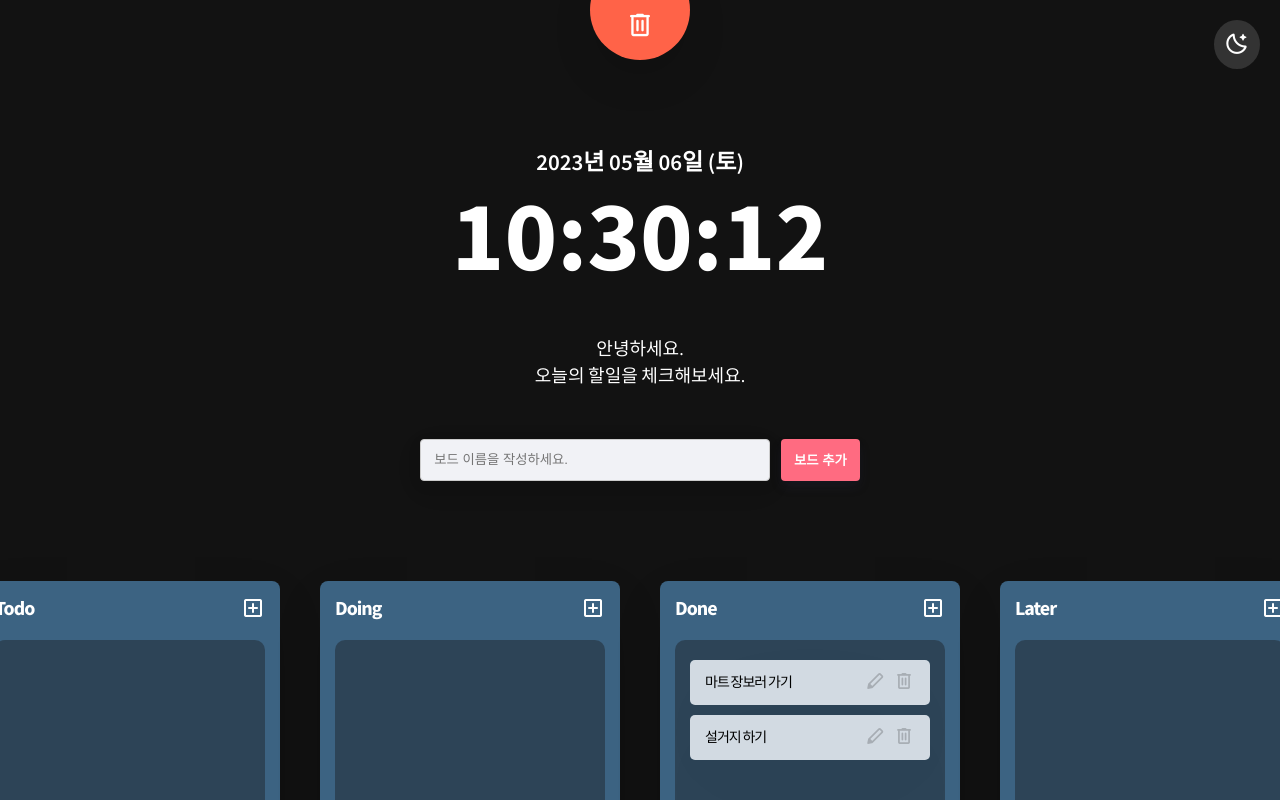
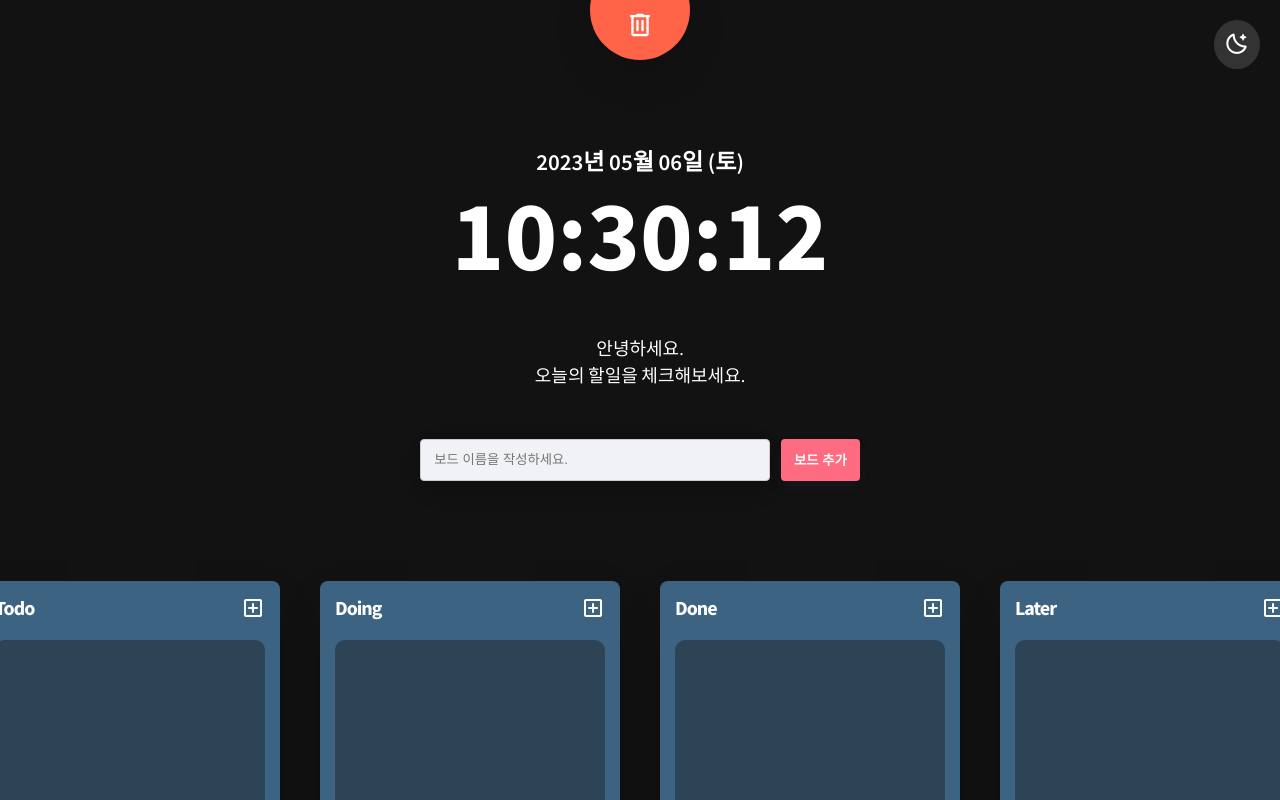
Before and after one commit to fbc93/time-rabbit-todo-app, a React (Create React App) app: page / in a window 1280 px wide. Built offline with nearby package versions, Linux system fonts and the light colour scheme.

Commit message:
Feat: 투두 데이터 초기값 로컬 스토리지에 저장

```diff
--- a/src/App.tsx
+++ b/src/App.tsx
@@ -1,6 +1,7 @@
+import { useEffect } from "react";
 import { useRecoilValue } from "recoil";
 import { createGlobalStyle, ThemeProvider } from "styled-components";
-import { darkMode } from "./atoms";
+import { darkMode, saveToDos, toDoState } from "./atoms";
 import BoardList from "./components/boardList";
 import { darkTheme, lightTheme } from "./theme";
 
@@ -72,6 +73,12 @@ a {
 function App() {
 
   const isDarkMode = useRecoilValue(darkMode);
+  const toDos = useRecoilValue(toDoState);
+
+  //save default todos in localStorage
+  useEffect(() => {
+    saveToDos(toDos);
+  }, [toDos]);
 
   return (
     <>
--- a/src/atoms.ts
+++ b/src/atoms.ts
@@ -7,22 +7,37 @@ export interface ToDoState {
   [key:string] : ToDo[]
 }
 
-//투두
-export const toDoState = atom<ToDoState>({
-  key:"toDo",
-  default: {
-    Done: [
-      {
-        id:0,
-        content:"마트 장보러 가기"
-      },
-      {
-        id:1,
-        content:"설거지 하기"
-      },
-    ],
+//다크모드, 라이트모드
+export const darkMode = atom<boolean>({
+  key:"darkMode",
+  default: true
+});
+
+//디폴트 투두리스트
+const defaultToDos:ToDoState = {
+  Todo: [],
+  Doing: [],
+  Done: [],
+  Later: []
+}
+
+//투두 정보 로컬 스토리지 저장
+export const LOCAL_TODO = "todo_data";
+
+export const loadToDos = () => {
+  const localToDos = localStorage.getItem(LOCAL_TODO);
+
+  if(localToDos){
+    return JSON.parse(localToDos);
   }
-});
+
+  return null;
+}
+
+export const saveToDos = (toDos:ToDoState) => {
+  localStorage.setItem(LOCAL_TODO, JSON.stringify(toDos));
+}
+
 
 //투두 보드
 export const boardState = atom<string[]>({
@@ -35,10 +50,9 @@ export const boardState = atom<string[]>({
   ]
 });
 
-//다크모드, 라이트모드
-export const darkMode = atom<boolean>({
-  key:"darkMode",
-  default: true
+
+//투두
+export const toDoState = atom<ToDoState>({
+  key:"toDo",
+  default: loadToDos() ?? defaultToDos,
 });
-
-//투두 정보 로컬 스토리지 저장
--- a/src/components/board.tsx
+++ b/src/components/board.tsx
@@ -65,9 +65,8 @@ const TodoList = styled.div`
   border-radius:1em;
 `;
 
-const Board = ({ index, boardId, toDos }: BoardProps) => {
-
-  //console.log(toDos && Object.keys(toDos))
+const Board = (propsData: BoardProps) => {
+  const { index, boardId, toDos } = propsData;
 
   return (
     <Draggable draggableId={boardId} index={index}>
@@ -86,12 +85,16 @@ const Board = ({ index, boardId, toDos }: BoardProps) => {
           </BoardTitle>
 
           {/* To Do : Droppable */}
-          <Droppable droppableId={boardId} type="todoList" direction="vertical">
+          <Droppable droppableId={`droppable_area_${boardId}`} type="todoList" direction="vertical">
             {(provided) => (
               <TodoList ref={provided.innerRef} {...provided.droppableProps}>
 
-                {toDos && toDos.map((toDo, index) => (
-                  <Todo key={index} toDoId={index} toDoContent={toDo.content} index={index} />
+                {toDos?.map((toDo, index) => (
+                  <Todo
+                    key={`draggable_item_${boardId}_${toDo?.id}`}
+                    draggableId={`draggable_item_${boardId}_${toDo?.id}`}
+                    toDoContent={toDo?.content}
+                    index={index} />
                 ))}
 
                 {provided.placeholder}
@@ -105,4 +108,4 @@ const Board = ({ index, boardId, toDos }: BoardProps) => {
   );
 }
 
-export default React.memo(Board);
+export default Board;
--- a/src/components/body.tsx
+++ b/src/components/body.tsx
@@ -1,4 +1,4 @@
-import { DragDropContext, Draggable, Droppable } from "react-beautiful-dnd";
+import { DragDropContext, Droppable } from "react-beautiful-dnd";
 import { useRecoilState } from "recoil";
 import styled from "styled-components";
 import { boardState, toDoState } from "../atoms";
@@ -26,6 +26,7 @@ const Body = () => {
   const onDragEnd = ({ source, destination, draggableId, type }: DropResult) => {
 
     if (!destination) return;
+
     if (type === "boardList") {
       setBoards((currentBoards) => {
 
@@ -37,28 +38,18 @@ const Body = () => {
       });
     }
 
-    if (type === "todoList") {
-      setToDos((currentToDos) => {
-
-        const [boardId] = Object.keys(currentToDos);
-        const copyToDos = [...currentToDos[boardId]];
-        const targetTodo = toDos[boardId][+draggableId];
-
-        copyToDos.splice(source.index, 1);
-        copyToDos.splice(destination.index, 0, targetTodo);
 
 
-        console.log(draggableId)
-        console.log({
-          [boardId]: [...copyToDos]
-        })
-        return {
-          [boardId]: [...copyToDos]
-        };
+    //todo in same board
+    if (source.droppableId === destination.droppableId) {
 
-        //return currentToDos;
-      });
     }
+
+    //todo in different board
+    if (source.droppableId !== destination.droppableId) {
+
+    }
+
 
   };
 
--- a/src/components/todo.tsx
+++ b/src/components/todo.tsx
@@ -57,14 +57,14 @@ const Button = styled.button`
 `;
 
 interface ToDoProps {
-  toDoId: number;
+  draggableId: string;
   toDoContent: string;
   index: number;
 }
 
-const Todo = ({ toDoId, toDoContent, index }: ToDoProps) => {
+const Todo = ({ draggableId, toDoContent, index }: ToDoProps) => {
   return (
-    <Draggable draggableId={toDoId + ""} index={index}>
+    <Draggable draggableId={draggableId} index={index}>
 
       {(provided) => (
         <Wrapper
```
